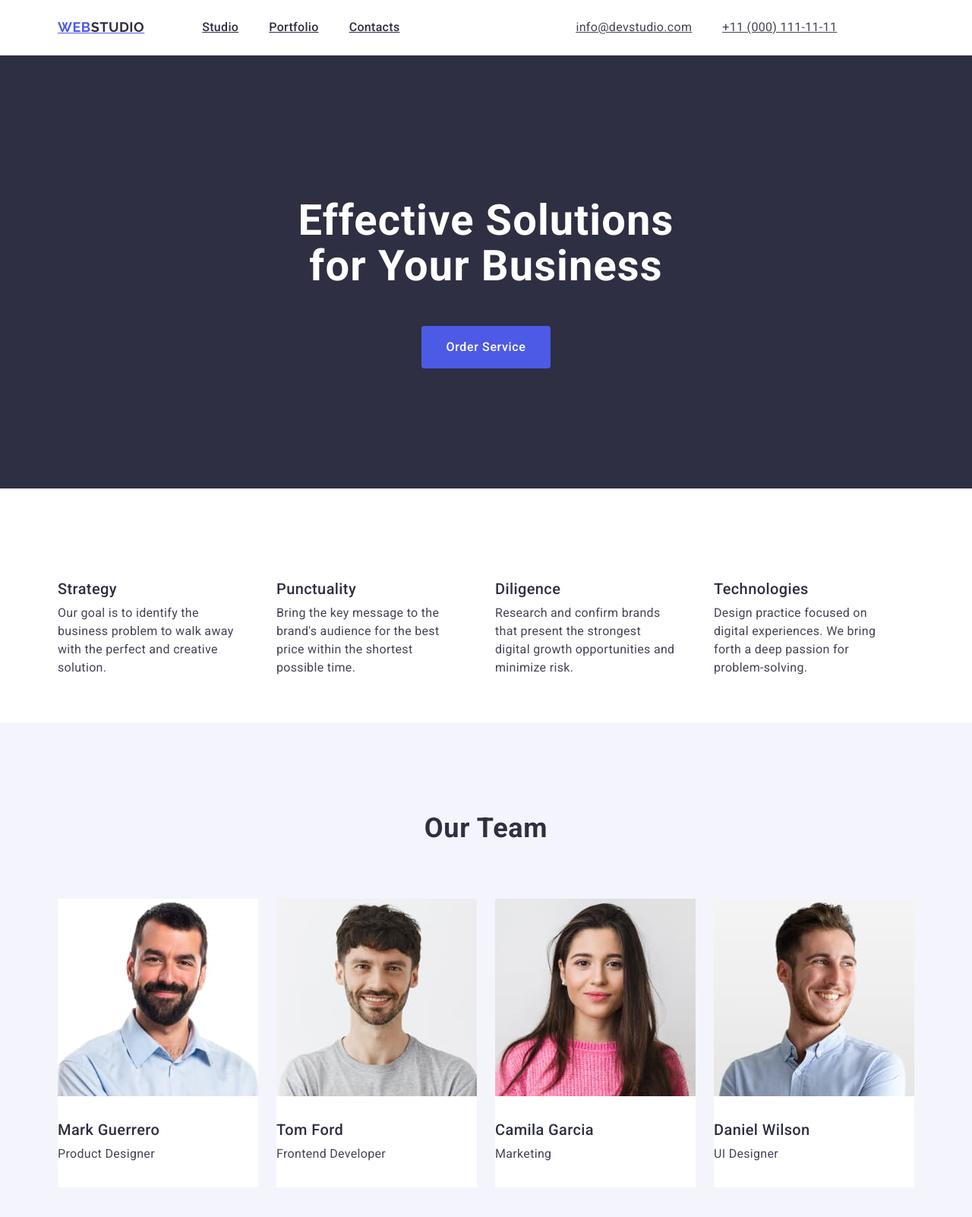
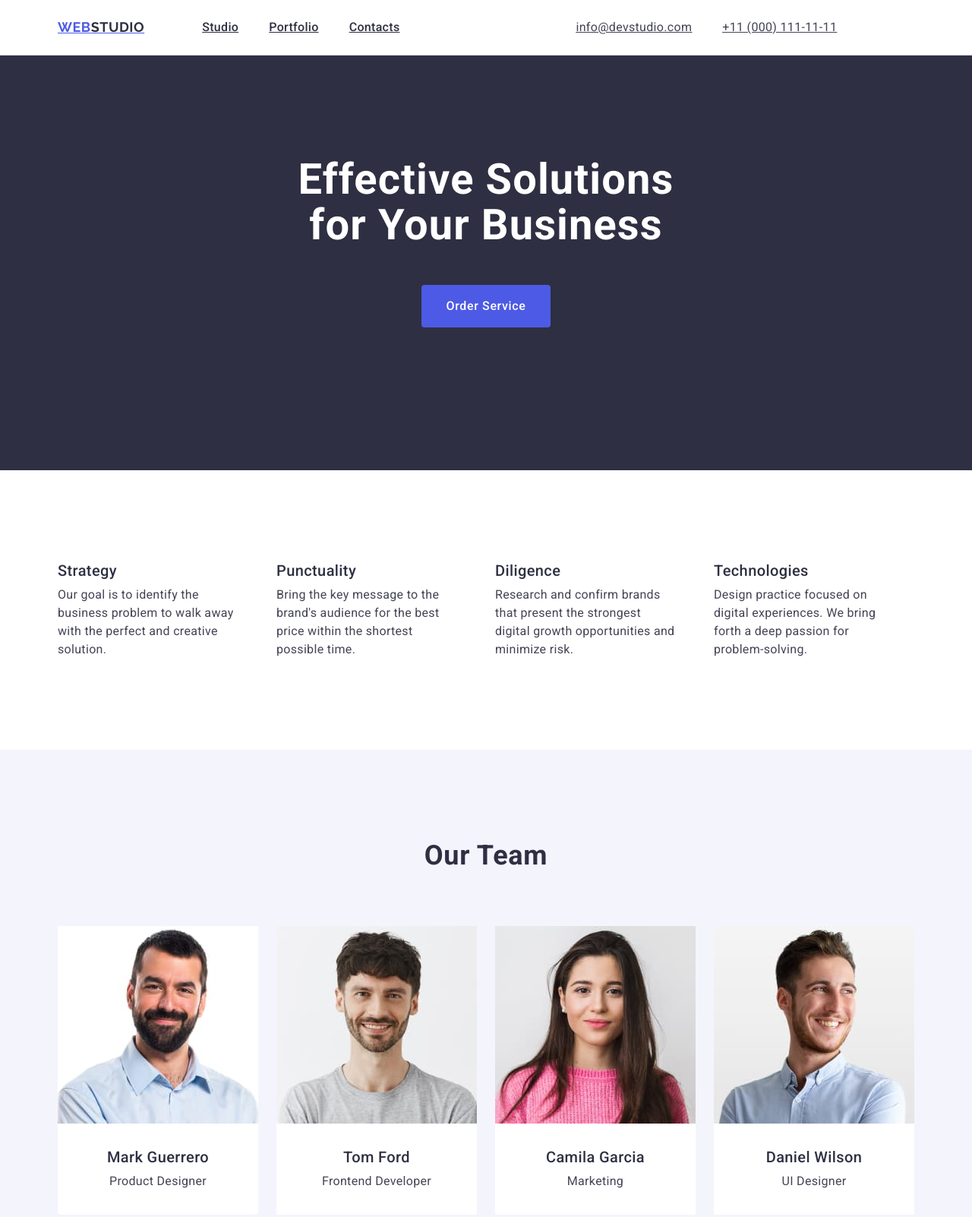
Before and after one commit to olnahaichuk/goit-markup-hw-03, a plain HTML site: page index.html in a window 1280 px wide. Shown: the top 1602 px of the page at 76% size. Drawn offline with nearby package versions, Linux system fonts and the light colour scheme.

Commit message:
debugged

```diff
--- a/css/styles.css
+++ b/css/styles.css
@@ -125,6 +125,7 @@ body{
 }
 /* First Section  */
 .main-section {
+    padding: 188px 0;
     background-color: #2E2F42;
     padding-top: 134px;
 }
@@ -149,13 +150,6 @@ body{
          margin: auto;
          margin-bottom: 48px;
 }
-.main-page{
- padding-top: 54px;
- padding-bottom: 158px;
- padding-left: 331px;
- padding-right: 331px;
-}
-
 .button{
     cursor: pointer;
     font-family: inherit;
@@ -182,8 +176,7 @@ body{
 }
 /* Section 2 */
 .descr-section{
-    padding-top:120px;
-    padding-bottom: 60px;
+padding: 120px 0;
 }
 .text-list .main-word{
         font-weight: 500;
@@ -224,23 +217,22 @@ body{
     padding: 120px 0;
     background-color: #F4F4FD;
 }
-.main-word{
+.page-team .main-word{
 font-weight: 700;
     font-size: 36px;
     line-height: 1.11;
     letter-spacing: 0.02em;
     text-transform: capitalize;
-    text-align: center;
     color: #2E2F42;
     margin-bottom: 72px;
+    text-align: center;
 }
+
 .team-list{
     display: flex;
     gap: 24px;
 }
-.page-team {
 
-}
 .background-color:first-child {
     width: calc((100% - 72px) / 4);
 }
@@ -253,10 +245,8 @@ font-weight: 700;
 .emp-name{
     padding: 32px 0;
 }
-.descr{
-    text-align: center;
-}
-.item-name{
+.emp-name .item-name,
+.emp-name .descr{
     text-align: center;
 }
 .main-text{
```
